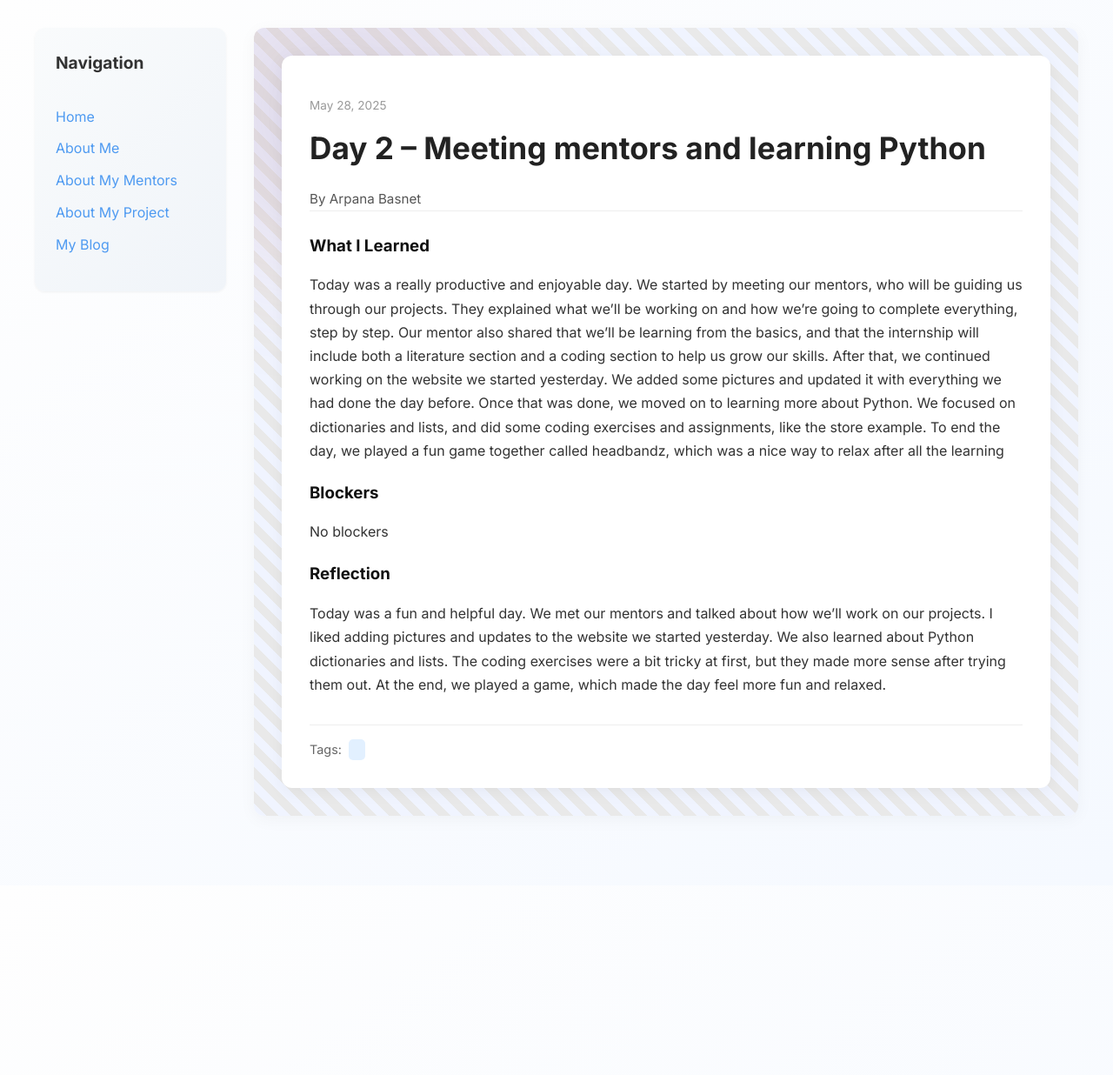
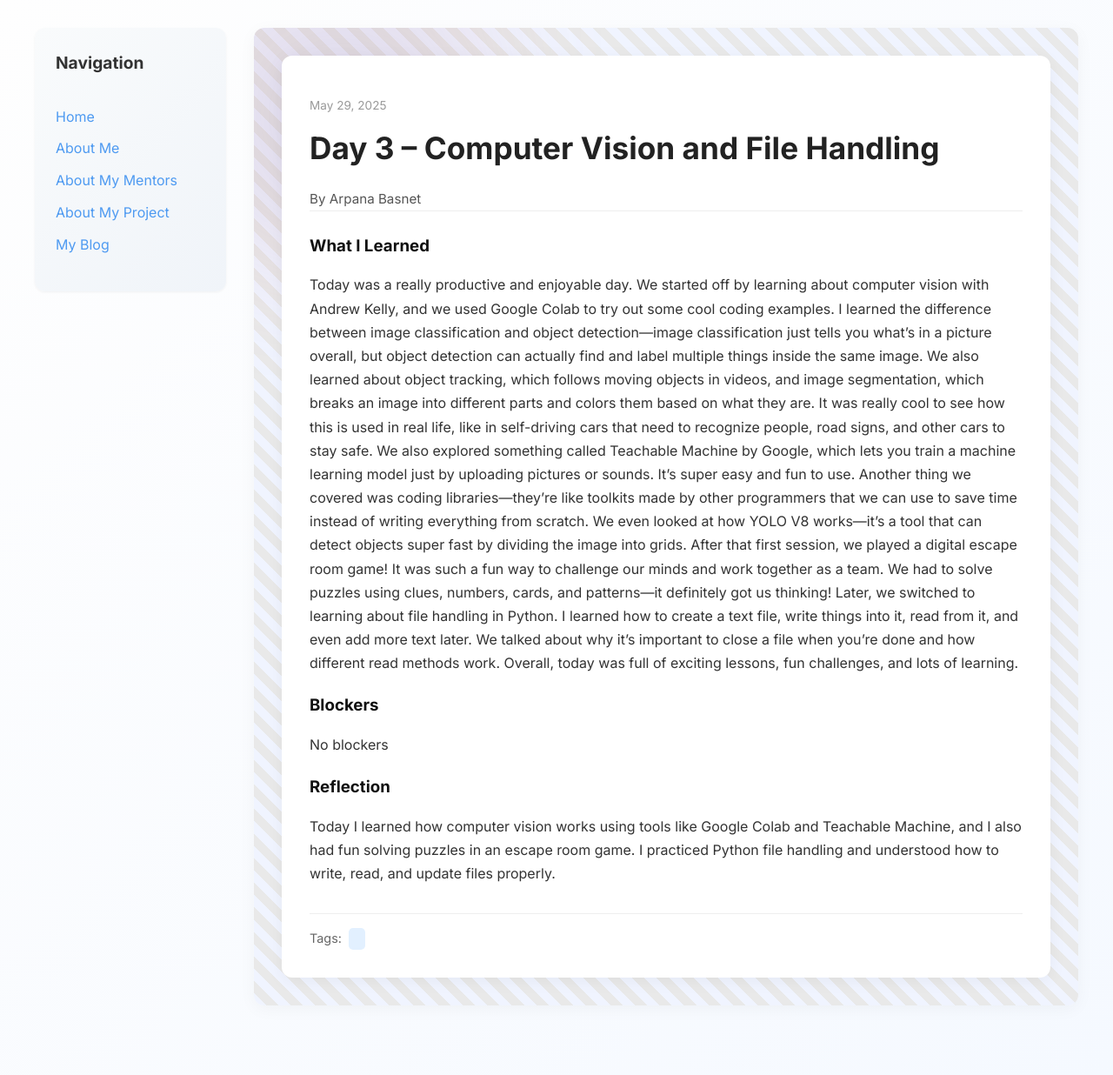
Before and after one commit to arbas1/arbas1.github.io, a Jekyll site: the page built from _posts/2025-05-29-day-3.md, in a window 1280 px wide. Shown: the whole page at 87% size. Built offline with Jekyll 4.4.1, drawn with Linux system fonts in a browser that asks for light colours; before the commit the page ends 1018 px from its top, so only the background shows below that.

Commit message:
Update 2025-05-29-day-3.md

```diff
--- a/_posts/2025-05-29-day-3.md
+++ b/_posts/2025-05-29-day-3.md
@@ -1,17 +1,22 @@
 ---
 layout: post
-title: "Day 2 – Meeting mentors and learning Python"
-date: 2025-05-28
+title: "Day 3 – Computer Vision and File Handling"
+date: 2025-05-29
 author: Arpana Basnet
-permalink: /day2.html
+permalink: /day3.html
 tags: [" "]
 
 what_i_learned: |
-  Today was a really productive and enjoyable day. We started by meeting our mentors, who will be guiding us through our projects. They explained what we’ll be working on and how we’re going to complete everything, step by step. Our mentor also shared that we’ll be learning from the basics, and that the internship will include both a literature section and a coding section to help us grow our skills. After that, we continued working on the website we started yesterday. We added some pictures and updated it with everything we had done the day before. Once that was done, we moved on to learning more about Python. We focused on dictionaries and lists, and did some coding exercises and assignments, like the store example. To end the day, we played a fun game together called headbandz, which was a nice way to relax after all the learning
+  Today was a really productive and enjoyable day. We started off by learning about computer vision with Andrew Kelly, and we used Google Colab to try out some cool coding examples. I learned the difference between image classification and object detection—image classification just tells you what’s in a picture overall, but object detection can actually find and label multiple things inside the same image. We also learned about object tracking, which follows moving objects in videos, and image segmentation, which breaks an image into different parts and colors them based on what they are. It was really cool to see how this is used in real life, like in self-driving cars that need to recognize people, road signs, and other cars to stay safe.
+  We also explored something called Teachable Machine by Google, which lets you train a machine learning model just by uploading pictures or sounds. It’s super easy and fun to use. Another thing we covered was coding libraries—they’re like toolkits made by other programmers that we can use to save time instead of writing everything from scratch. We even looked at how YOLO V8 works—it’s a tool that can detect objects super fast by dividing the image into grids.
+  After that first session, we played a digital escape room game! It was such a fun way to challenge our minds and work together as a team. We had to solve puzzles using clues, numbers, cards, and patterns—it definitely got us thinking!
+  Later, we switched to learning about file handling in Python. I learned how to create a text file, write things into it, read from it, and even add more text later. We talked about why it’s important to close a file when you’re done and how different read methods work. Overall, today was full of exciting lessons, fun challenges, and lots of learning.
+
+
 
 blockers: |
   No blockers
 
 reflection: |
-  Today was a fun and helpful day. We met our mentors and talked about how we’ll work on our projects. I liked adding pictures and updates to the website we started yesterday. We also learned about Python dictionaries and lists. The coding exercises were a bit tricky at first, but they made more sense after trying them out. At the end, we played a game, which made the day feel more fun and relaxed.
+  Today I learned how computer vision works using tools like Google Colab and Teachable Machine, and I also had fun solving puzzles in an escape room game. I practiced Python file handling and understood how to write, read, and update files properly.
 ---
```
